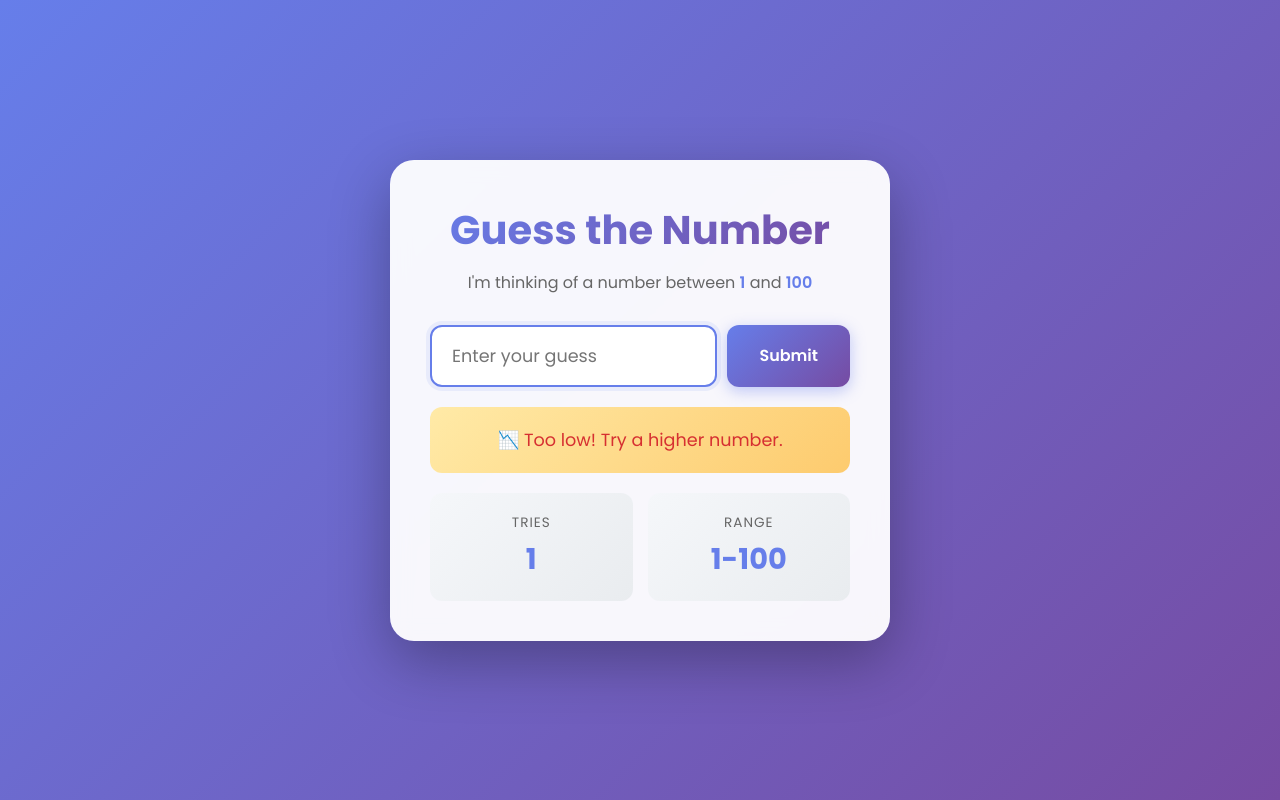
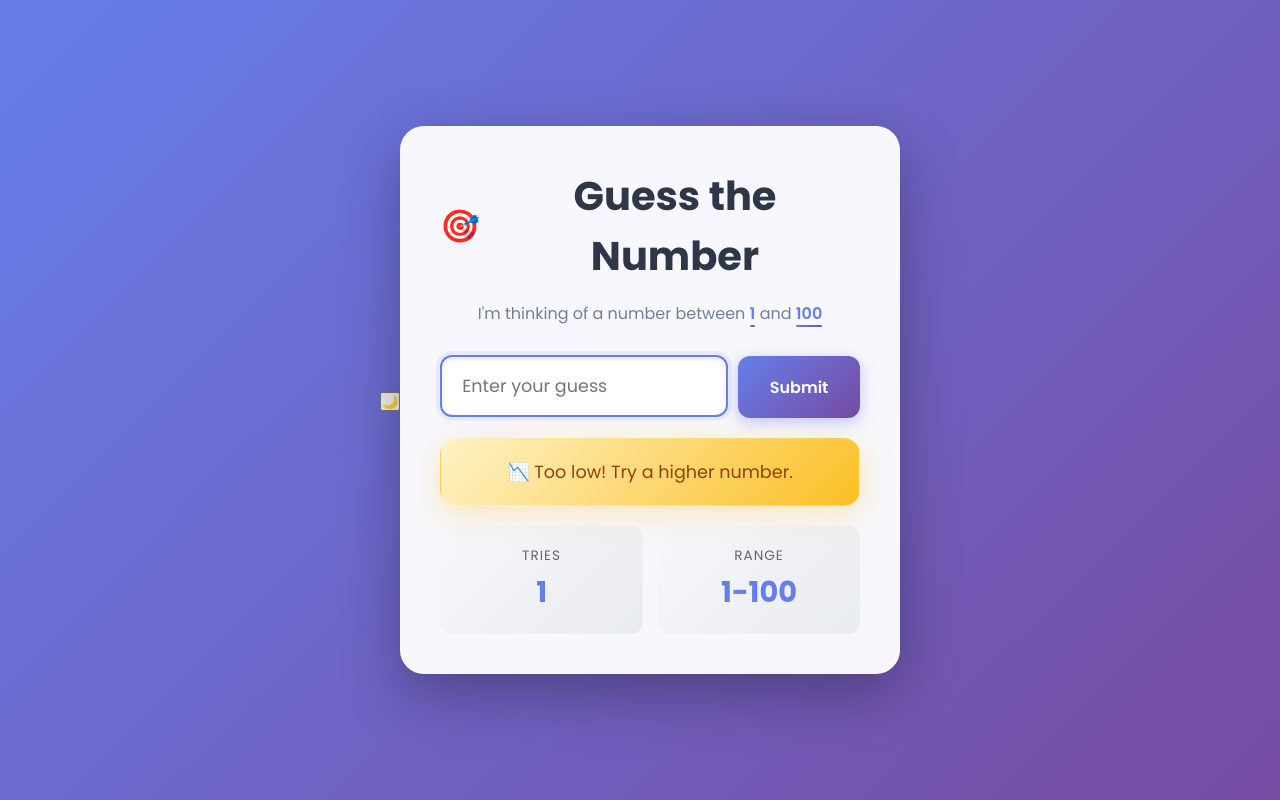
Before and after one commit to hieu-blackbox/guess-the-number, a plain HTML site: page index.html in a window 1280 px wide. Both pictures are taken after typing "5" into the empty fields and a click on the button "Submit". Drawn offline with Linux system fonts and the light colour scheme.

Commit message:
feat(ui): create web interface for guess the number game

```diff
--- a/index.html
+++ b/index.html
@@ -10,10 +10,25 @@
     <link href="https://fonts.googleapis.com/css2?family=Poppins:wght@300;400;600;700&display=swap" rel="stylesheet">
 </head>
 <body>
+    <div class="theme-toggle">
+        <button id="themeBtn" class="theme-btn" aria-label="Toggle theme">
+            <span class="theme-icon">🌙</span>
+        </button>
+    </div>
+
+    <div class="particles" id="particles"></div>
+
     <div class="container">
         <div class="game-card">
-            <h1 class="title">Guess the Number</h1>
-            <p class="subtitle">I'm thinking of a number between <span class="highlight">1</span> and <span class="highlight">100</span></p>
+            <div class="card-header">
+                <h1 class="title">
+                    <span class="title-icon">🎯</span>
+                    Guess the Number
+                </h1>
+                <div class="subtitle">
+                    I'm thinking of a number between <span class="highlight">1</span> and <span class="highlight">100</span>
+                </div>
+            </div>
 
             <div class="game-content">
                 <div class="input-group">
--- a/styles.css
+++ b/styles.css
@@ -1,3 +1,34 @@
+:root {
+    --primary-gradient: linear-gradient(135deg, #667eea 0%, #764ba2 100%);
+    --secondary-gradient: linear-gradient(135deg, #f093fb 0%, #f5576c 100%);
+    --success-gradient: linear-gradient(135deg, #4facfe 0%, #00f2fe 100%);
+    --warning-gradient: linear-gradient(135deg, #fa709a 0%, #fee140 100%);
+    --danger-gradient: linear-gradient(135deg, #ff6b6b 0%, #ffa726 100%);
+
+    --bg-primary: #ffffff;
+    --bg-secondary: #f8f9fa;
+    --bg-card: rgba(255, 255, 255, 0.95);
+    --text-primary: #2d3748;
+    --text-secondary: #718096;
+    --border-color: #e2e8f0;
+    --shadow: 0 20px 60px rgba(0, 0, 0, 0.15);
+    --glass-bg: rgba(255, 255, 255, 0.25);
+    --glass-border: rgba(255, 255, 255, 0.18);
+}
+
+[data-theme="dark"] {
+    --bg-primary: #1a202c;
+    --bg-secondary: #2d3748;
+    --bg-card: rgba(45, 55, 72, 0.95);
+    --text-primary: #f7fafc;
+    --text-secondary: #a0aec0;
+    --border-color: #4a5568;
+    --shadow: 0 20px 60px rgba(0, 0, 0, 0.4);
+    --glass-bg: rgba(45, 55, 72, 0.25);
+    --glass-border: rgba(255, 255, 255, 0.1);
+    --primary-gradient: linear-gradient(135deg, #667eea 0%, #764ba2 100%);
+}
+
 * {
     margin: 0;
     padding: 0;
@@ -10,8 +41,11 @@ body {
     display: flex;
     align-items: center;
     justify-content: center;
-    background: linear-gradient(135deg, #667eea 0%, #764ba2 100%);
+    background: var(--primary-gradient);
+    color: var(--text-primary);
     padding: 20px;
+    transition: all 0.3s ease;
+    overflow-x: hidden;
 }
 
 .container {
@@ -31,35 +65,67 @@ body {
 @keyframes slideIn {
     from {
         opacity: 0;
-        transform: translateY(-30px);
+        transform: translateY(-30px) scale(0.95);
     }
     to {
         opacity: 1;
-        transform: translateY(0);
+        transform: translateY(0) scale(1);
     }
+}
+
+.card-header {
+    text-align: center;
+    margin-bottom: 30px;
 }
 
 .title {
     font-size: 2.5rem;
     font-weight: 700;
-    text-align: center;
-    background: linear-gradient(135deg, #667eea 0%, #764ba2 100%);
-    -webkit-background-clip: text;
-    -webkit-text-fill-color: transparent;
-    background-clip: text;
-    margin-bottom: 10px;
+    margin-bottom: 15px;
+    display: flex;
+    align-items: center;
+    justify-content: center;
+    gap: 10px;
+}
+
+.title-icon {
+    font-size: 2rem;
+    animation: bounce 2s infinite;
+}
+
+@keyframes bounce {
+    0%, 20%, 50%, 80%, 100% {
+        transform: translateY(0);
+    }
+    40% {
+        transform: translateY(-10px);
+    }
+    60% {
+        transform: translateY(-5px);
+    }
 }
 
 .subtitle {
-    text-align: center;
-    color: #666;
+    color: var(--text-secondary);
     font-size: 1rem;
-    margin-bottom: 30px;
+    line-height: 1.6;
 }
 
 .highlight {
     color: #667eea;
     font-weight: 600;
+    position: relative;
+}
+
+.highlight::after {
+    content: '';
+    position: absolute;
+    bottom: -2px;
+    left: 0;
+    width: 100%;
+    height: 2px;
+    background: var(--primary-gradient);
+    border-radius: 1px;
 }
 
 .game-content {
@@ -77,16 +143,20 @@ body {
     flex: 1;
     padding: 16px 20px;
     font-size: 1.1rem;
-    border: 2px solid #e0e0e0;
+    border: 2px solid var(--border-color);
     border-radius: 12px;
     font-family: 'Poppins', sans-serif;
     transition: all 0.3s ease;
     outline: none;
+    background: var(--bg-primary);
+    color: var(--text-primary);
+    box-shadow: inset 0 2px 4px rgba(0, 0, 0, 0.1);
 }
 
 .guess-input:focus {
     border-color: #667eea;
-    box-shadow: 0 0 0 4px rgba(102, 126, 234, 0.1);
+    box-shadow: 0 0 0 4px rgba(102, 126, 234, 0.1), inset 0 2px 4px rgba(0, 0, 0, 0.1);
+    transform: translateY(-1px);
 }
 
 .guess-input::-webkit-inner-spin-button,
@@ -144,41 +214,70 @@ body {
 .feedback {
     min-height: 60px;
     padding: 20px;
-    border-radius: 12px;
+    border-radius: 16px;
     text-align: center;
     font-size: 1.1rem;
     font-weight: 500;
-    transition: all 0.3s ease;
+    transition: all 0.4s cubic-bezier(0.4, 0, 0.2, 1);
+    backdrop-filter: blur(10px);
+    border: 1px solid var(--glass-border);
+    position: relative;
+    overflow: hidden;
+}
+
+.feedback::before {
+    content: '';
+    position: absolute;
+    top: 0;
+    left: -100%;
+    width: 100%;
+    height: 100%;
+    background: linear-gradient(90deg, transparent, rgba(255, 255, 255, 0.4), transparent);
+    transition: left 0.6s;
+}
+
+.feedback.show::before {
+    left: 100%;
 }
 
 .feedback.show {
-    animation: fadeIn 0.3s ease;
+    animation: slideInFeedback 0.5s cubic-bezier(0.4, 0, 0.2, 1);
 }
 
-@keyframes fadeIn {
+@keyframes slideInFeedback {
     from {
         opacity: 0;
-        transform: scale(0.95);
+        transform: translateY(20px) scale(0.95);
     }
     to {
         opacity: 1;
-        transform: scale(1);
+        transform: translateY(0) scale(1);
     }
 }
 
 .feedback.too-low {
-    background: linear-gradient(135deg, #ffeaa7 0%, #fdcb6e 100%);
-    color: #d63031;
+    background: linear-gradient(135deg, #fef3c7 0%, #fbbf24 100%);
+    color: #92400e;
+    box-shadow: 0 8px 32px rgba(251, 191, 36, 0.3);
 }
 
 .feedback.too-high {
-    background: linear-gradient(135deg, #fab1a0 0%, #ff7675 100%);
-    color: #d63031;
+    background: linear-gradient(135deg, #fecaca 0%, #f87171 100%);
+    color: #991b1b;
+    box-shadow: 0 8px 32px rgba(248, 113, 113, 0.3);
 }
 
 .feedback.correct {
-    background: linear-gradient(135deg, #55efc4 0%, #00b894 100%);
-    color: #00693e;
+    background: var(--success-gradient);
+    color: #065f46;
+    box-shadow: 0 8px 32px rgba(16, 185, 129, 0.3);
+    animation: celebrate 0.6s ease-out;
+}
+
+@keyframes celebrate {
+    0% { transform: scale(1); }
+    50% { transform: scale(1.05); }
+    100% { transform: scale(1); }
 }
 
 .stats {
@@ -208,6 +307,17 @@ body {
     font-size: 1.8rem;
     font-weight: 700;
     color: #667eea;
+    transition: all 0.3s ease;
+}
+
+.stat-value.updated {
+    animation: pulse 0.6s ease-out;
+}
+
+@keyframes pulse {
+    0% { transform: scale(1); }
+    50% { transform: scale(1.1); }
+    100% { transform: scale(1); }
 }
 
 @media (max-width: 480px) {
```
